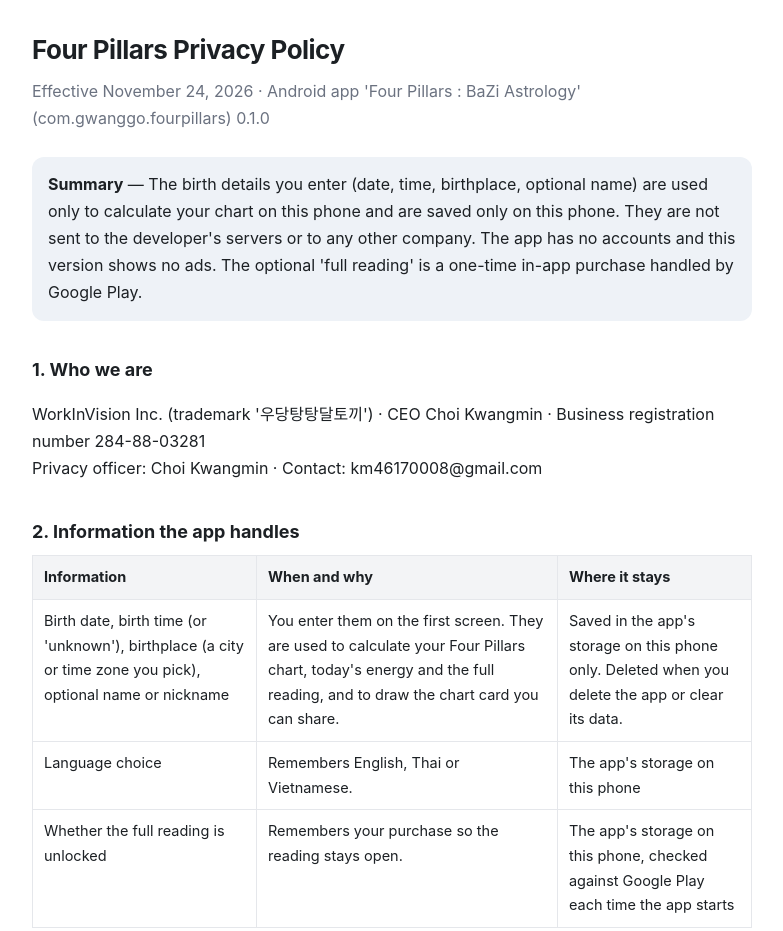
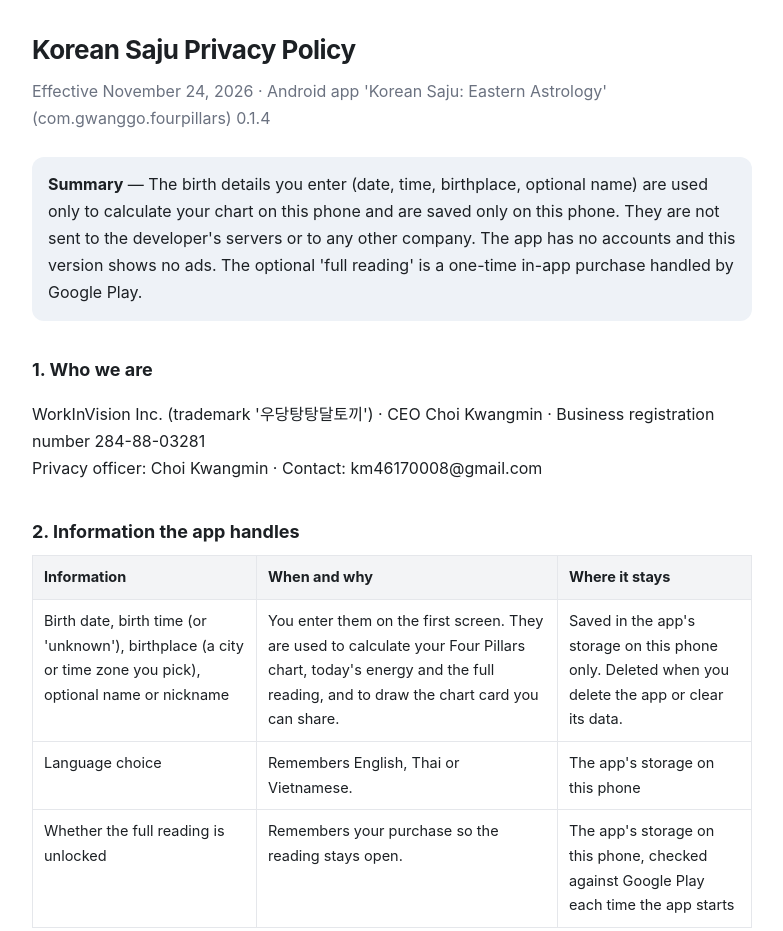
Before and after one commit to kwangmin88/kwangmin88.github.io, a plain HTML site: page fourpillars/privacy.html in a window 1280 px wide. Shown: the top 931 px of the page, without its empty margins (248-1031 px from the left). Drawn offline with Linux system fonts and the light colour scheme.

Commit message:
Korean Saju(com.gwanggo.fourpillars) 개인정보처리방침 이름 갱신
Co-Authored-By: Claude Sonnet 5.5 <noreply@anthropic.com>

```diff
--- a/fourpillars/privacy.html
+++ b/fourpillars/privacy.html
@@ -1,7 +1,7 @@
 <!doctype html>
 <!-- [Claude 작성 · 2026-11-24] Four Pillars(com.gwanggo.fourpillars) 개인정보처리방침. kwangmin88.github.io/fourpillars/privacy.html 로 게시. 내용이 바뀌면 이 쪽을 먼저 고친다 -->
 <html lang="en"><head><meta charset="utf-8"><meta name="viewport" content="width=device-width,initial-scale=1">
-<title>Four Pillars Privacy Policy</title>
+<title>Korean Saju Privacy Policy</title>
 <style>
 body{font-family:-apple-system,"Segoe UI","Noto Sans Thai","Noto Sans",sans-serif;color:#1c2024;line-height:1.7;max-width:720px;margin:0 auto;padding:28px 20px 60px}
 h1{font-size:26px;letter-spacing:-.02em;margin:0 0 6px}h2{font-size:18px;margin:34px 0 8px}
@@ -9,8 +9,8 @@ h1{font-size:26px;letter-spacing:-.02em;margin:0 0 6px}h2{font-size:18px;margin:
 td,th{border:1px solid #e5e7eb;padding:9px 11px;text-align:left;vertical-align:top}th{background:#f3f4f6}
 .box{background:#eef2f7;border-radius:12px;padding:14px 16px;margin:18px 0}
 </style></head><body>
-<h1>Four Pillars Privacy Policy</h1>
-<p class="sub">Effective November 24, 2026 · Android app 'Four Pillars : BaZi Astrology' (com.gwanggo.fourpillars) 0.1.0</p>
+<h1>Korean Saju Privacy Policy</h1>
+<p class="sub">Effective November 24, 2026 · Android app 'Korean Saju: Eastern Astrology' (com.gwanggo.fourpillars) 0.1.4</p>
 
 <div class="box"><strong>Summary</strong> — The birth details you enter (date, time, birthplace, optional name) are used only to calculate your chart on this phone and are saved only on this phone. They are not sent to the developer's servers or to any other company. The app has no accounts and this version shows no ads. The optional 'full reading' is a one-time in-app purchase handled by Google Play.</div>
 
@@ -43,7 +43,7 @@ Privacy officer: Choi Kwangmin · Contact: km46170008@gmail.com</p>
 </table>
 
 <h2>7. For reflection and entertainment</h2>
-<p>Four Pillars (BaZi) is a traditional way of reflecting on yourself. The app is for reflection and entertainment. It is not medical, legal or financial advice and it cannot predict the future.</p>
+<p>Korean Saju (Four Pillars, known as BaZi in Chinese) is a traditional way of reflecting on yourself. The app is for reflection and entertainment. It is not medical, legal or financial advice and it cannot predict the future.</p>
 
 <h2>8. Children</h2>
 <p>The app is not directed to children under 13.</p>
```
